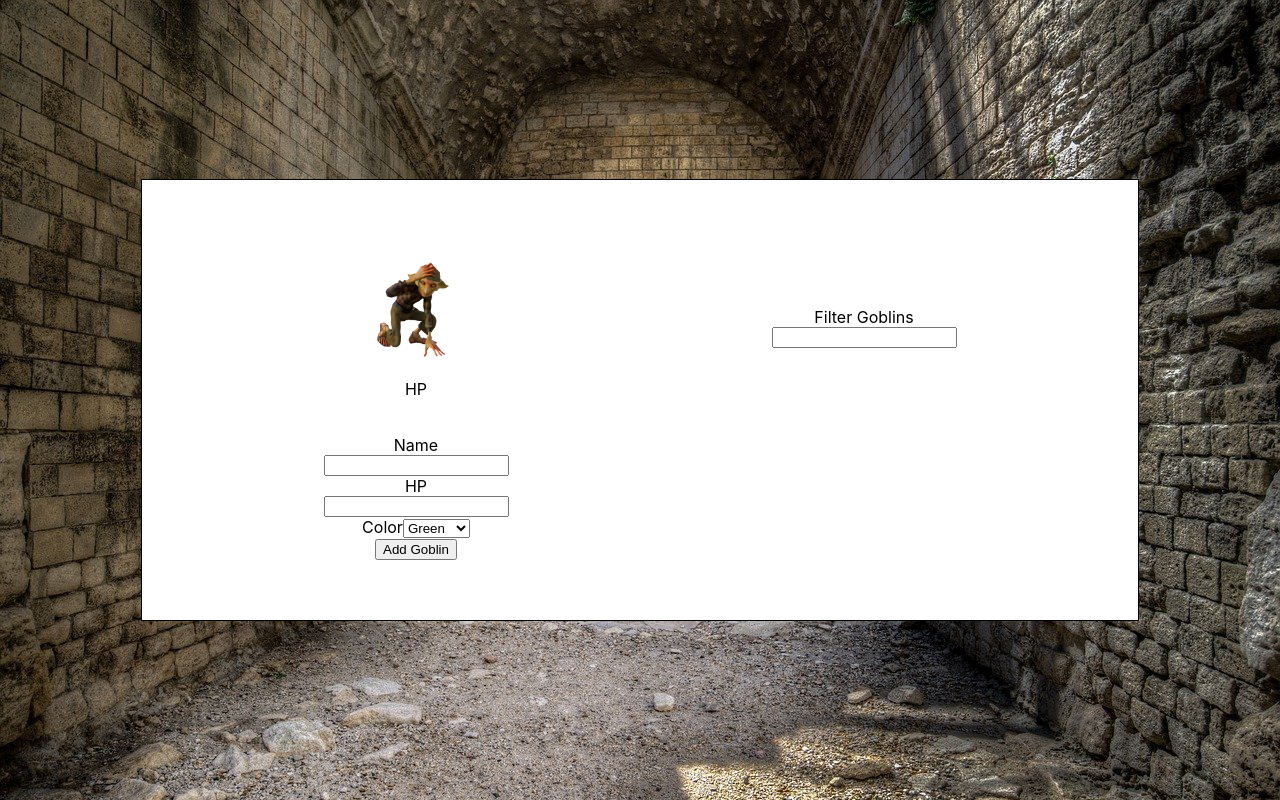
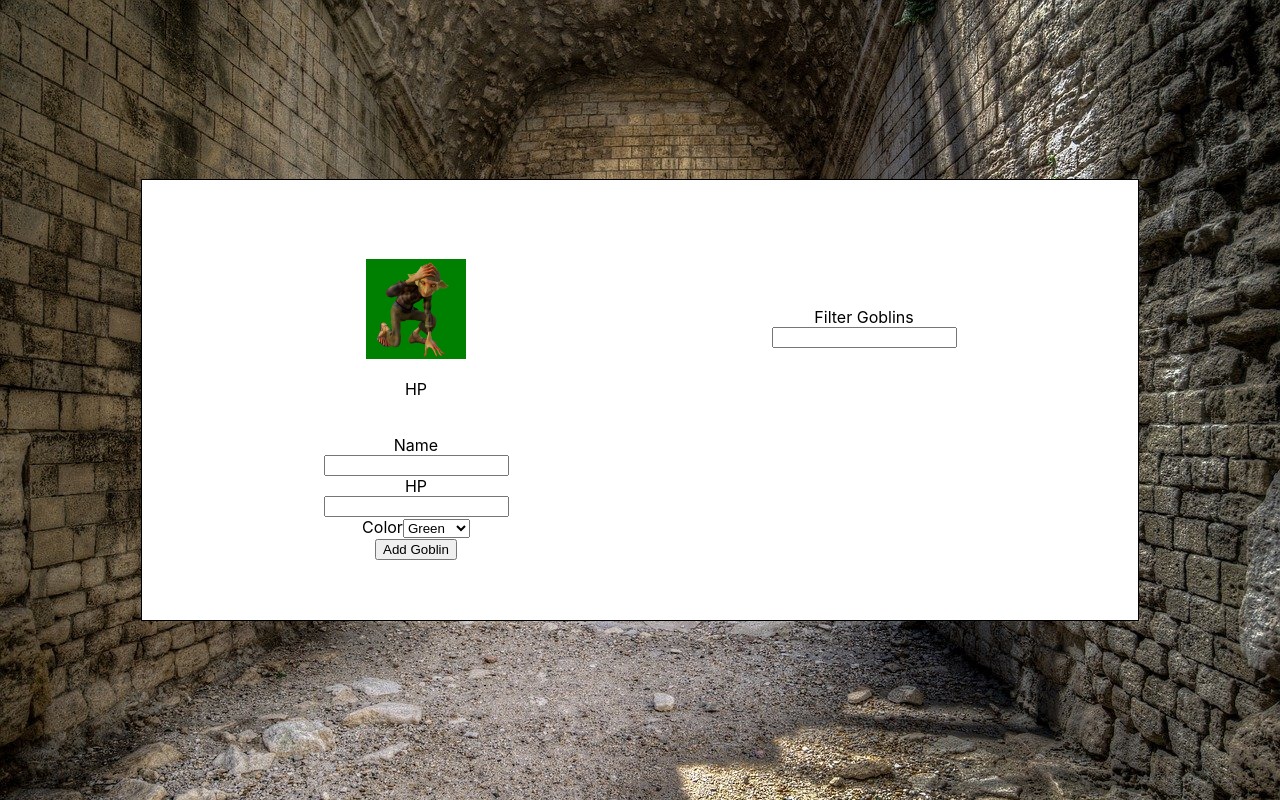
Before and after one commit to austinbhan/react-goblin-builder, a React (Create React App) app: page / in a window 1280 px wide. Built offline with nearby package versions, Linux system fonts and the light colour scheme.

Commit message:
Casey help, goblins are added to dom

```diff
--- a/src/App.js
+++ b/src/App.js
@@ -16,26 +16,9 @@ function App() {
 */
   const [goblinFormName, setGoblinFormName] = useState('');
   const [goblinFormHP, setGoblinFormHP] = useState('');
-  const [goblinFormColor, setGoblinFormColor] = useState('');
+  const [goblinFormColor, setGoblinFormColor] = useState('green');
 
-  const [allGoblins, setGoblins] = useState([
-    {
-      name: 'Bob',
-      hp: 5,
-      color: 'green'
-    },
-    {
-      name: 'Bill',
-      hp: 2,
-      color: 'red'
-    },
-    {
-      name: 'Booger',
-      hp: 3,
-      color: 'blue'
-    }
-  ]);
-
+  const [allGoblins, setGoblins] = useState([]);
   function submitGoblin(e) {
     e.preventDefault();
     // on submit, make a new goblin object with a name that comes from the form state, an hp that comes from the form state, and a color that comes from the form state
@@ -51,6 +34,7 @@ function App() {
     // clear out the goblin form state items by setting them to empty strings. This will cause the form to reset in the UI.
     setGoblins(updatedGoblins);
   }
+
 
   function handleDeleteGoblin(name) {
     // find the index of the goblin in allGoblins with this name
@@ -71,11 +55,10 @@ function App() {
   return (
     <div className="App">
       <div className='current-goblin quarter'>
-        <Goblin goblin={{
-          /*
-            use the goblin form state to make a goblin object and to display it.
-            This will let the user see the current form state
-          */
+        <Goblin goblin={{ handleDeleteGoblin,
+          name: goblinFormName,
+          hp: goblinFormHP,
+          color: goblinFormColor,
         }}/>
       </div>
       <div className='goblin-filter quarter'>
@@ -85,6 +68,13 @@ function App() {
       </div>
       <GoblinForm
         submitGoblin={submitGoblin}
+        setGoblinFormName={setGoblinFormName}
+        setGoblinFormHP={setGoblinFormHP}
+        setGoblinFormColor={setGoblinFormColor}
+
+        goblinFormName={goblinFormName}
+        goblinFormHP={goblinFormHP}
+        goblinFormColor={goblinFormColor}
         /*
         This component takes in a ton of props!
         Here is the list of props to pass:
@@ -98,7 +88,7 @@ function App() {
         */
       />
       <GoblinList
-        goblins={[]} // this takes in an array of goblins. If the filteredGoblins has a length, use that array. Otherwise, use the allGoblins array
+        goblins={allGoblins} // this takes in an array of goblins. If the filteredGoblins has a length, use that array. Otherwise, use the allGoblins array
         handleDeleteGoblin={handleDeleteGoblin} // note that the goblin list has access to the ability to delete
       />
     </div>
--- a/src/Goblin.js
+++ b/src/Goblin.js
@@ -1,6 +1,7 @@
 import React from 'react';
 
 export default function Goblin(props) {
+  console.log(props);
   return (
     // be sure you take a look at this component i'm handing you and figure out what props it will need to work correctly.
     <div
--- a/src/GoblinForm.js
+++ b/src/GoblinForm.js
@@ -1,29 +1,30 @@
 import React from 'react';
 
-export default function GoblinForm(props) {
+export default function GoblinForm({ submitGoblin, goblinFormName, goblinFormHP, goblinFormColor, setGoblinFormName, setGoblinFormHP, setGoblinFormColor }) {
+
   return (
     <div className='goblin-form-container quarter'>
       {/* on submit, call the submitGoblin function, passed in as a prop.
       Note that you don't need to define an anonymous function--you can just name the submitGoblin prop here and it will work.
       Take a minute to try and puzzle out why that is: how is this function different from other functions,
       where you do need to create an anonymous function in the `onClick` or `onSubmit` spot? */}
-      <form className='goblin-form'>
+      <form className='goblin-form' onSubmit={e => submitGoblin(e)}>
         <label>
             Name
           {/* onChange, use the prop setGoblinFormName to set the parent state */}
-          <input required value={props.goblinFormName} />
+          <input required value={goblinFormName} onChange={e => setGoblinFormName(e.target.value)} />
           {/* note that we're controlling the input's value from parent state */}
         </label>
         <label>
             HP
           {/* onChange, use the prop setGoblinFormHP to set the parent state */}
-          <input required type="number" value={props.goblinFormHP} />
+          <input required type="number" value={goblinFormHP} onChange={e => setGoblinFormHP(e.target.value)}/>
           {/* note that we're controlling the input's value from parent state */}
         </label>
         <label>
             Color
           {/* onChange, use the prop setGoblinFormColor to set the parent state */}
-          <select required value={props.goblinFormColor}>
+          <select required value={goblinFormColor} onChange={e => setGoblinFormColor(e.target.value)}>
             {/* note that we're controlling the input's value from parent state */}
             <option value="lightgreen">Green</option>
             <option value="lightblue">Blue</option>
@@ -37,4 +38,5 @@ export default function GoblinForm(props) {
       </form>
     </div>
   );
+
 }
--- a/src/GoblinList.js
+++ b/src/GoblinList.js
@@ -1,13 +1,16 @@
 import React from 'react';
-// import Goblin from './Goblin';
+import Goblin from './Goblin';
 
-export default function GoblinList({ names }) {
+export default function GoblinList(props) {
+  console.log(props);
   return (
     <div className='goblin-list quarter'>
       {/* map over your goblins and render out a Goblin component for each goblin. You've seen this before. The only difference here is that you need to pass handleDeleteGoblin (a prop that is a function), as well */}
-      {/* {
-        names.map((name, i) => <Goblin key={name + i} name={name} />)
-      } */}
+      {
+        props.goblins.map((goblin, i) => <Goblin key={goblin + i} goblin={ goblin } handleDeleteGoblin={props.handleDeleteGoblin} />)
+      }
     </div>
   );
 }
+
+// How will I: send allGoblins into GoblinList.js????
```
